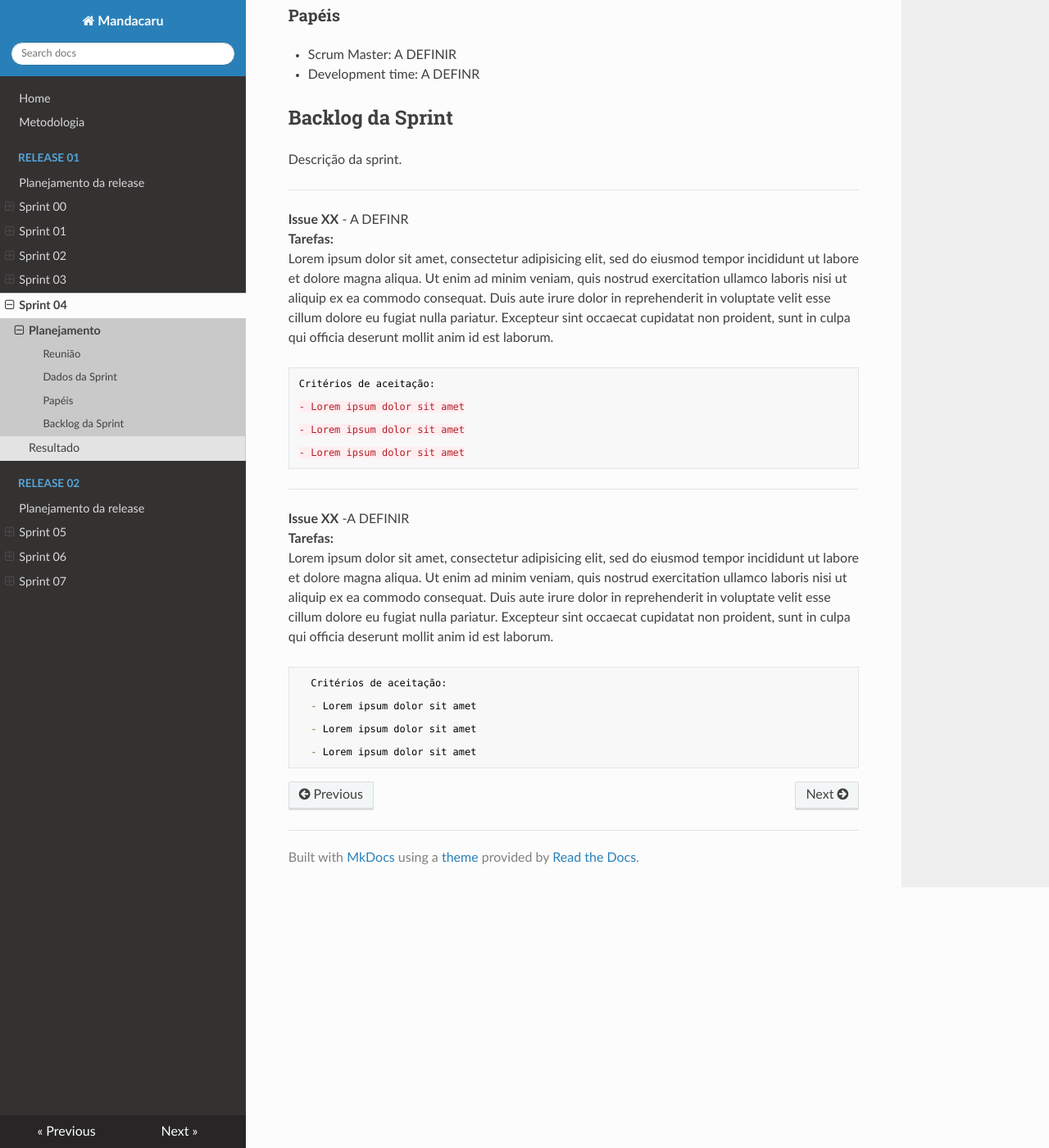
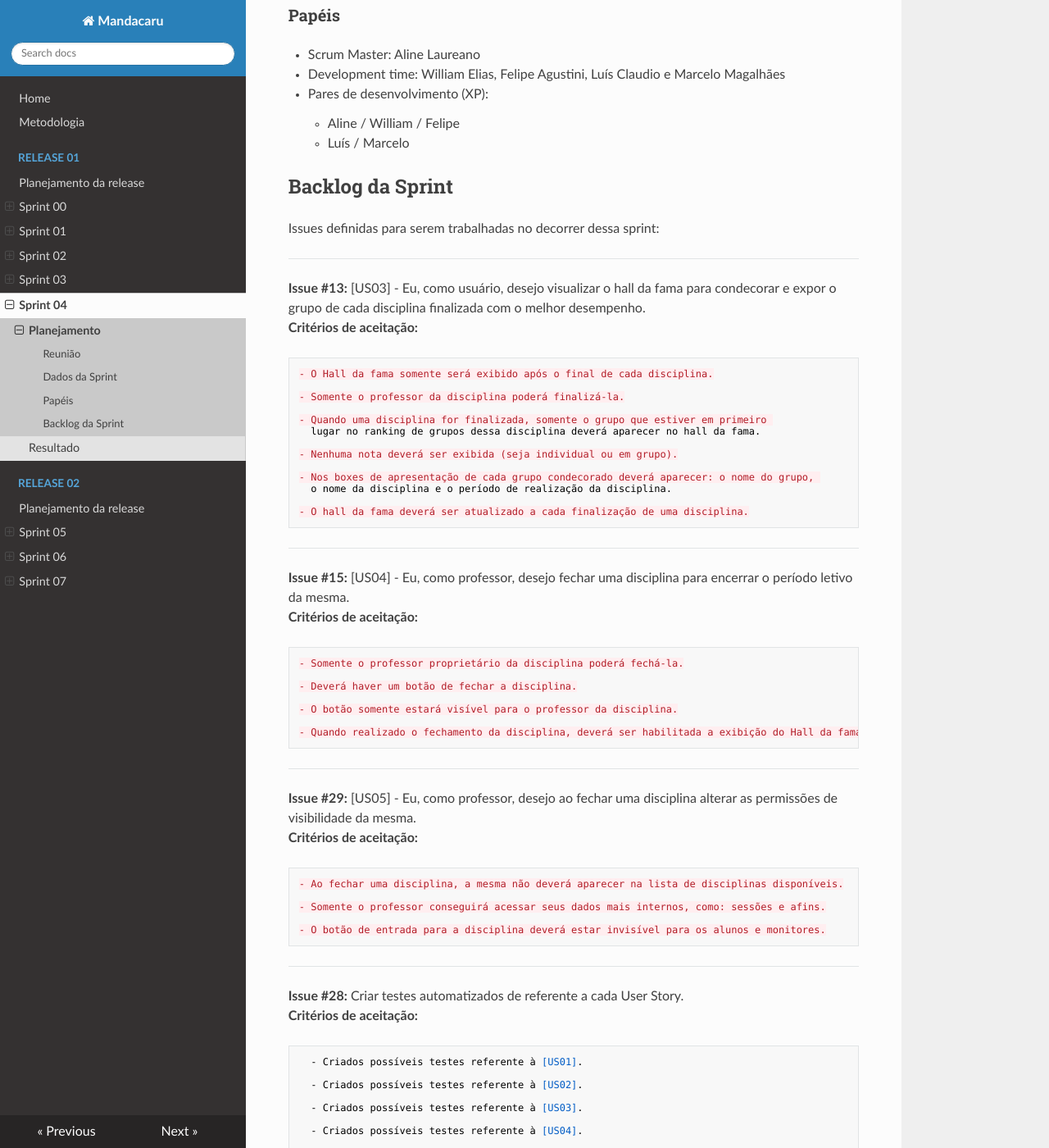
Before and after one commit to MDS-Mandacaru/Documentacao-Mandacaru, an MkDocs documentation site: the page built from docs/Release01/Sprint04/planejamento-sprint04.md, in a window 1280 px wide and 1400 px high, scrolled down 577 px. Shown: the whole window at 82% size. Built offline with MkDocs 1.6.1, drawn with Linux system fonts in a browser that asks for light colours; nearby versions of some CDN libraries; old or Windows-style settings are respelled for this version of MkDocs; some of the changed text lies outside the part shown.

Commit message:
Planejamento da Sprint04 criado.

```diff
--- a/docs/Release01/Sprint04/planejamento-sprint04.md
+++ b/docs/Release01/Sprint04/planejamento-sprint04.md
@@ -2,48 +2,92 @@
 
 |Número da sprint 	| 04|
 |---------|-|
-|Data de início 	| XX/0X/2018|
-|Data de término 	| XX/0X/2018|
+|Data de início 	| 16/05/2018|
+|Data de término 	| 23/05/2018|
 
 ### Reunião
-**Data:** XX/0X
+**Data:** 16/05
 
-**Horário:** XX:XX às XX:XX
+**Horário:** 12:00 às 13:00
 
-**Local:** A COMPLETAR
+**Local:** UnB-FGA
 
 ### Dados da Sprint
-* Horário daily meeting: XX:XX
+* Horário daily meeting: 21:00
 
 ### Papéis
-* Scrum Master: A DEFINIR
+* Scrum Master: Aline Laureano
 
-* Development time: A DEFINR
+* Development time: William Elias, Felipe Agustini, Luís Claudio e Marcelo Magalhães
+
+* Pares de desenvolvimento (XP):
+    - Aline / William / Felipe
+    - Luís / Marcelo
 
 ## Backlog da Sprint
-Descrição da sprint.
+Issues definidas para serem trabalhadas no decorrer dessa sprint:
 <br/>
 ***
- **Issue XX** - A DEFINR<br/>
- **Tarefas:**
-    Lorem ipsum dolor sit amet, consectetur adipisicing elit, sed do eiusmod tempor incididunt ut labore et dolore magna aliqua. Ut enim ad minim veniam, quis nostrud exercitation ullamco laboris nisi ut aliquip ex ea commodo consequat. Duis aute irure dolor in reprehenderit in voluptate velit esse cillum dolore eu fugiat nulla pariatur. Excepteur sint occaecat cupidatat non proident, sunt in culpa qui officia deserunt mollit anim id est laborum.
+**Issue #13:** [US03] - Eu, como usuário, desejo visualizar o hall da fama para condecorar e expor o grupo de cada disciplina finalizada com o melhor desempenho.<br/>
+ **Critérios de aceitação:**
 
-    Critérios de aceitação:
+    - O Hall da fama somente será exibido após o final de cada disciplina.
 
-    - Lorem ipsum dolor sit amet
+    - Somente o professor da disciplina poderá finalizá-la.
 
-    - Lorem ipsum dolor sit amet
+    - Quando uma disciplina for finalizada, somente o grupo que estiver em primeiro
+      lugar no ranking de grupos dessa disciplina deverá aparecer no hall da fama.
 
-    - Lorem ipsum dolor sit amet
+    - Nenhuma nota deverá ser exibida (seja individual ou em grupo).
+
+    - Nos boxes de apresentação de cada grupo condecorado deverá aparecer: o nome do grupo,
+      o nome da disciplina e o período de realização da disciplina.
+
+    - O hall da fama deverá ser atualizado a cada finalização de uma disciplina.
 ***
-  **Issue XX** -A DEFINIR <br/>
+  **Issue #15:** [US04] - Eu, como professor, desejo fechar uma disciplina para encerrar o período letivo da mesma. <br/>
+  **Critérios de aceitação:**
+
+    - Somente o professor proprietário da disciplina poderá fechá-la.
+
+    - Deverá haver um botão de fechar a disciplina.
+
+    - O botão somente estará visível para o professor da disciplina.
+
+    - Quando realizado o fechamento da disciplina, deverá ser habilitada a exibição do Hall da fama.
+***
+**Issue #29:** [US05] - Eu, como professor, desejo ao fechar uma disciplina alterar as permissões de visibilidade da mesma.<br/>
+  **Critérios de aceitação:**
+
+    - Ao fechar uma disciplina, a mesma não deverá aparecer na lista de disciplinas disponíveis.
+
+    - Somente o professor conseguirá acessar seus dados mais internos, como: sessões e afins.
+
+    - O botão de entrada para a disciplina deverá estar invisível para os alunos e monitores.
+***
+**Issue #28:** Criar testes automatizados de referente a cada User Story.<br/>
+  **Critérios de aceitação:**
+
+      - Criados possíveis testes referente à [US01].
+
+      - Criados possíveis testes referente à [US02].
+
+      - Criados possíveis testes referente à [US03].
+
+      - Criados possíveis testes referente à [US04].
+
+      - Criados possíveis testes referente à [US05].
+***
+**Issue #27:** Refatorar documentação referente à Sprint04.<br/>
+  **Critérios de aceitação:**
+
+      - Corrigir possíveis erros gramaticais.
+
+      - Padronizar layout.
+
+      - Inserir artefatos de arquitetura: diagrama de classe, product backlog, MER.
+***
+**Issue #26:** Atualizar quadro de conhecimento da Sprint04<br/>
   **Tarefas:**
-      Lorem ipsum dolor sit amet, consectetur adipisicing elit, sed do eiusmod tempor incididunt ut labore et dolore magna aliqua. Ut enim ad minim veniam, quis nostrud exercitation ullamco laboris nisi ut aliquip ex ea commodo consequat. Duis aute irure dolor in reprehenderit in voluptate velit esse cillum dolore eu fugiat nulla pariatur. Excepteur sint occaecat cupidatat non proident, sunt in culpa qui officia deserunt mollit anim id est laborum.
-
-      Critérios de aceitação:
-
-      - Lorem ipsum dolor sit amet
-
-      - Lorem ipsum dolor sit amet
-
-      - Lorem ipsum dolor sit amet
+<br/>No final da Sprint04, atualizar a documentação, na parte dos resultados dessa Sprint, os novos níveis de conhecimento dos integrantes do *time SCRUM* mandacaru.
+***
```
Also changed, not shown: docs/Release01/Sprint03/planejamento-sprint03.md (+5 -0 lines), docs/Release01/Sprint04/resultados-sprint04.md (+1 -1 lines), site/index.html.
